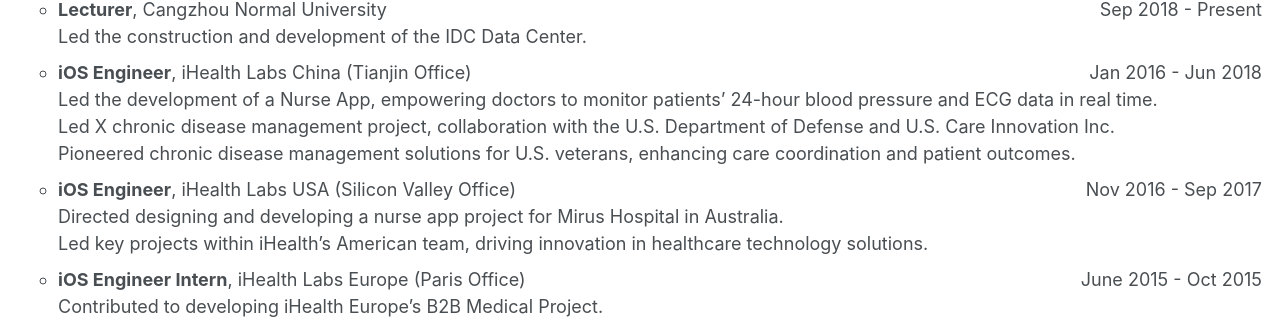
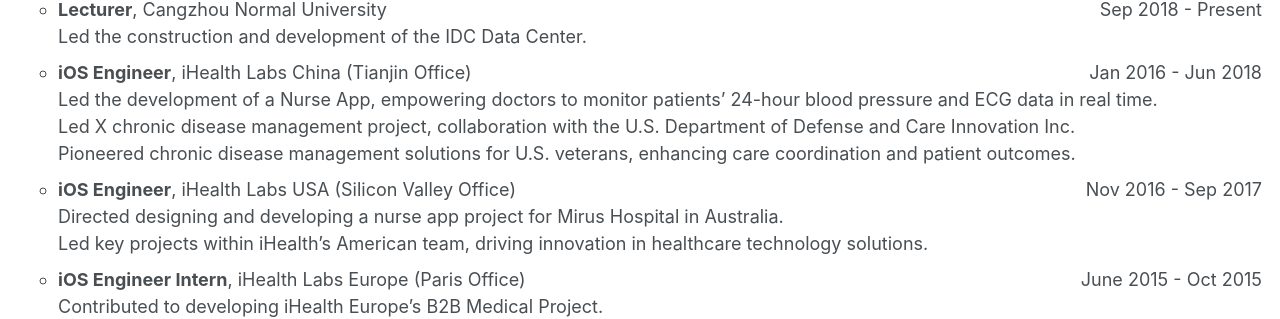
Before and after one commit to sydmou/sydmou.github.io, a Jekyll site: the page built from _pages/cv.md, in a window 1280 px wide and 900 px high, scrolled down 596 px. Shown: the part 144-463 px from the top of the window. Built offline with Jekyll 4.4.1, drawn with Linux system fonts in a browser that asks for light colours.

Commit message:
Update cv.md

```diff
--- a/_pages/cv.md
+++ b/_pages/cv.md
@@ -32,7 +32,7 @@
    <span class='desc'>Led the construction and development of the IDC Data Center. </span>
 * **iOS Engineer**, iHealth Labs China (Tianjin Office) <span style="float: right;">Jan 2016 - Jun 2018</span>\
    <span class='desc'>Led the development of a Nurse App, empowering doctors to monitor patients' 24-hour blood pressure and ECG data in real time. </span>\
-   <span class='desc'>Led X chronic disease management project, collaboration with the U.S. Department of Defense and U.S. Care Innovation Inc. </span>\
+   <span class='desc'>Led X chronic disease management project, collaboration with the U.S. Department of Defense and Care Innovation Inc. </span>\
    <span class='desc'>Pioneered chronic disease management solutions for U.S. veterans, enhancing care coordination and patient outcomes. </span>
 * **iOS Engineer**, iHealth Labs USA (Silicon Valley Office) <span style="float: right;">Nov 2016 - Sep 2017</span>\
    <span class='desc'>Directed designing and developing a nurse app project for Mirus Hospital in Australia. </span>\
```
